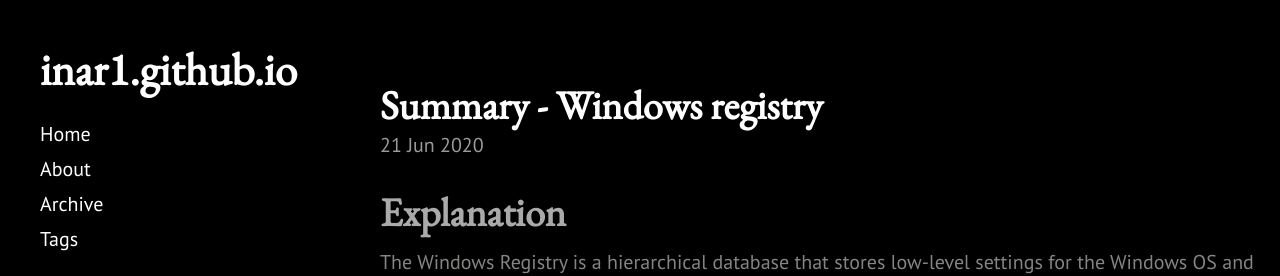
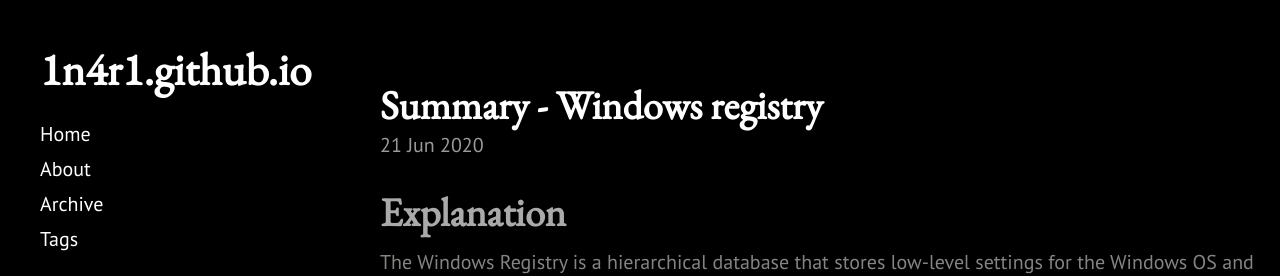
Before and after one commit to 1n4r1/1n4r1.github.io, a Jekyll site: the page built from index.html, in a window 1280 px wide. Shown: the top 276 px of the page. Built offline with Jekyll 4.4.1, drawn with Linux system fonts in a browser that asks for light colours; the list of posts is cut into pages by our own code; a style sheet for code colours, icons or effects is not loaded.

Commit message:
update _config.yml

```diff
--- a/_config.yml
+++ b/_config.yml
@@ -3,18 +3,18 @@ markdown:         kramdown
 highlighter:      rouge
 
 # Setup
-title:            inar1.github.io
+title:            1n4r1.github.io
 tagline:          ""
 description:      ""
-url:              https://inar1.github.io/
-baseurl:          https://inar1.github.io/
-imageurl:         https://media.githubusercontent.com/media/inar1/inar1.github.io/master/public/images/
+url:              https://1n4r1.github.io/
+baseurl:          https://1n4r1.github.io/
+imageurl:         https://media.githubusercontent.com/media/1n4r1/1n4r1.github.io/master/public/images/
                   # the optional subpath of your site, e.g. "/my-jekyll-site/"
                   # This will apply to all pages in your Jekyll site.
 
 author:
-  name:           inari
-  url:            https://github.com/inar1
+  name:           1n4ri
+  url:            https://github.com/1n4r1
 paginate:         5
 # paginate_path:    '/page:num'
                     # Or '/my-jekyll-site/page:num' if you want to move your index pages
@@ -28,6 +28,6 @@ plugins:
 version:            2.0.1
 
 github:
-  repo:             https://github.com/inar1
+  repo:             https://github.com/1n4r1
 
 google_analytics: UA-135458812-1
```
